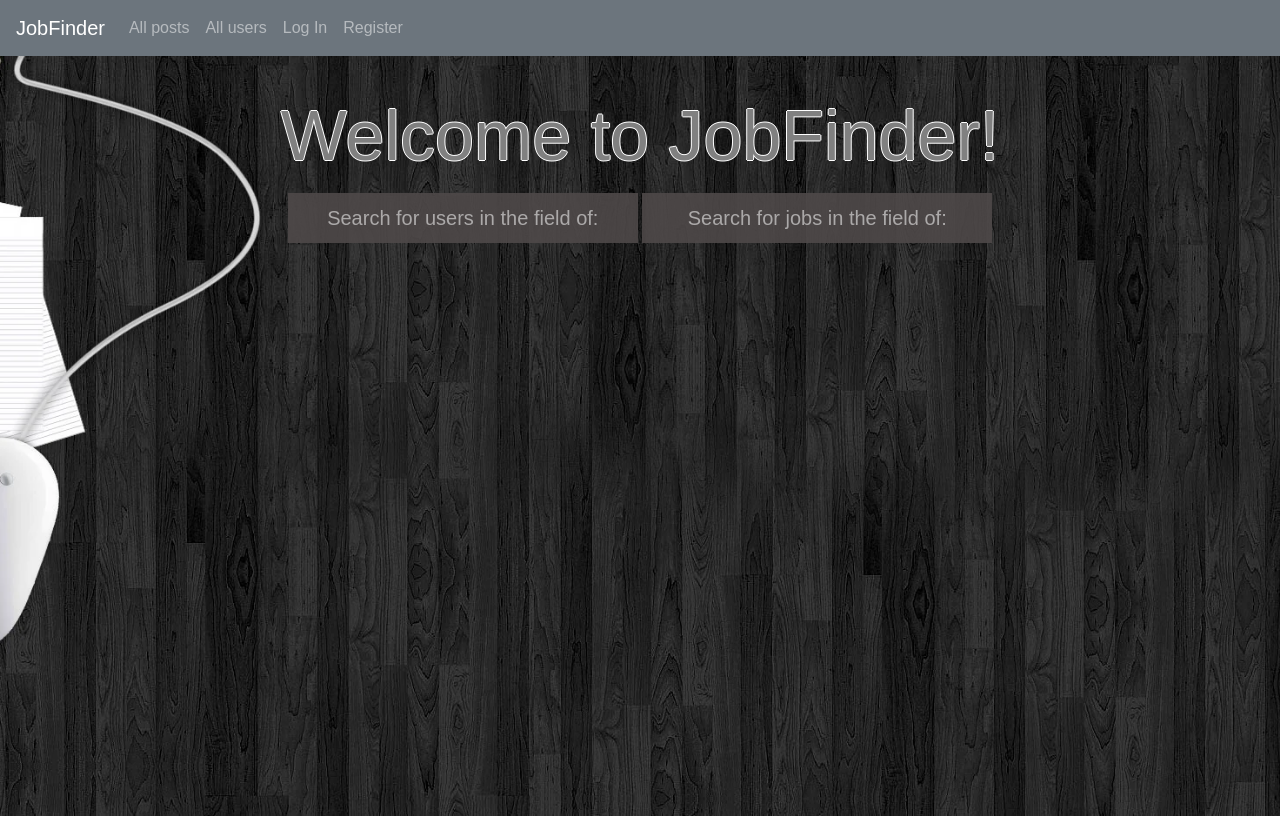
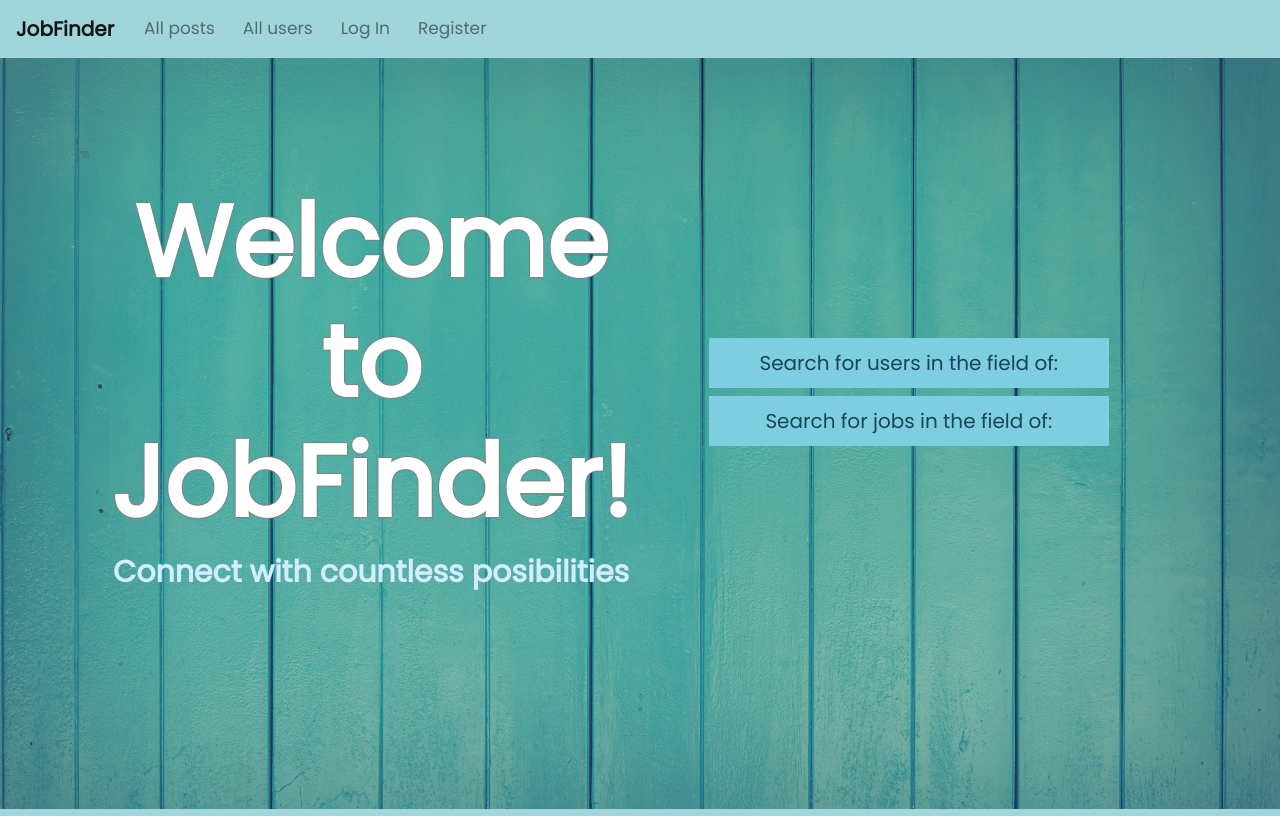
Before and after one commit to B-A-Programs/Final-project-CS50W, a Django app: page / in a window 1280 px wide. Run offline with Django 4.2, Linux system fonts and the light colour scheme; some libraries are stand-ins or nearby versions.

Commit message:
Major visual updates

```diff
--- a/JobFinder/JobFinderApp/static/JobFinderApp/styles.css
+++ b/JobFinder/JobFinderApp/static/JobFinderApp/styles.css
@@ -1,11 +1,23 @@
+@import url('https://fonts.googleapis.com/css2?family=Poppins&display=swap');
+
 /* Post mouser-over */
 .post:hover {
-    background-color: rgb(202, 238, 255);
+  background-color: rgb(202, 238, 255);
+}
+
+.post1:hover {
+  background-color: rgb(202, 238, 255);
 }
 
 .post {
-  background-color: rgb(221, 253, 255);
+background-color: rgb(221, 253, 255);
+cursor: pointer;
 }
+
+.post1 {
+background-color: rgb(221, 253, 255);
+}
+
 
 .side-content {
     margin-left: 215px;
@@ -15,22 +27,69 @@ html, body {
     margin:0px;
     height:100%;
     background: #def2ff;
-    font-family: sans-serif;
+    font-family: 'Poppins', sans-serif;
+}
+
+.cRow {
+    display: flex;
+    height: 88%;
+    align-items: center;
+}
+
+.cCol {
+    flex-basis: 50%;
+    text-align: center;
+    margin: 0 1px;
 }
 
 .bckg {
-    background-image: url('\images/Desk_img.webp');
-    height: 95%;
+    background-image: linear-gradient(rgba(255, 255, 255, 0.068), rgba(255, 255, 255, 0.068)),url('\images/Blue_planks.jpg');
     width: 100%;
+    height: 93.9vh;
 
     background-position: center;
     background-size: cover;
+    padding-left: 8%;
+    padding-right: 8%;
+    box-sizing: border-box;
 }
 
 .title {
-    color: grey;
-    text-shadow: -1px 0 white, 0 1px white, 1px 0 white, 0 -1px white;
-    font-size: 70px;
+    color: rgb(255, 255, 255);
+    text-shadow: -1px 0 gray, 0 1px gray, 1px 0 gray, 0 -1px gray;
+    font-size: 100px;
+}
+
+#desc {
+    width: 60%;
+    margin-left: 20%;
+}
+
+@media screen and (max-width: 1100px) {
+    .title {
+      color: rgb(255, 255, 255);
+      text-shadow: -1px 0 gray, 0 1px gray, 1px 0 gray, 0 -1px gray;
+      font-size: 70px;
+    }
+
+    .cCol {
+      flex-basis: 50%;
+      text-align: center;
+      display: block;
+      margin: 0 1px;
+    }
+
+    .cRow {
+      padding-top: 20%;
+      display: block;
+      height: 88%;
+      align-items: center;
+    }
+
+    #desc {
+      width: 80%;
+      margin-left: 10%;
+    }
 }
 
 /* From W3Schools https://www.w3schools.com/howto/howto_css_sidebar_responsive.asp */
@@ -38,7 +97,7 @@ html, body {
     margin: 0;
     padding: 0;
     width: 200px;
-    background-color: #f1f1f1;
+    background-color: #dddddd;
     position: fixed;
     height: 100%;
     overflow: auto;
@@ -56,6 +115,10 @@ html, body {
 .sidebar a:hover {
     background-color: #555;
     color: white;
+}
+
+nav div ul li {
+    margin: 0 6px;
 }
 
 /* On screens that are less than 700px wide, make the sidebar into a topbar */
@@ -86,12 +149,12 @@ html, body {
 /* From W3Schools https://www.w3schools.com/css/css_dropdowns.asp */
 /* Style The Dropdown Button */
 .dropbtn {
-  background-color: #4e4949e5;
-  color: rgba(255, 255, 255, 0.541);
+  background-color: #7ecee2;
+  color: rgb(23, 70, 85);
   padding: 10px;
   margin-top: 2%;
   font-size: 20px;
-  min-width: 350px;
+  width: 400px;
   border: none;
   cursor: pointer;
 }
@@ -105,22 +168,22 @@ html, body {
 .dropdown-content {
   display: none;
   position: absolute;
-  background-color: #a39d9dce;
-  min-width: 350px;
-  box-shadow: 0px 8px 16px 0px rgba(0,0,0,0.2);
+  background-color: #82d4dfe5;
+  width: 400px;
+  box-shadow: 0px 8px 16px 0px rgba(47, 168, 216, 0.719);
   z-index: 1;
 }
 
 /* Links inside the dropdown */
 .dropdown-content a {
   color: rgba(34, 33, 33, 0.829);
-  padding: 8px;
+  padding: 5px;
   text-decoration: none;
   display: block;
 }
 
 /* Change color of dropdown links on hover */
-.dropdown-content a:hover {background-color: #a89e9ece}
+.dropdown-content a:hover {background-color: #82e6f8d5}
 
 /* Show the dropdown menu on hover */
 .dropdown:hover .dropdown-content {
@@ -129,5 +192,5 @@ html, body {
 
 /* Change the background color of the dropdown button when the dropdown content is shown */
 .dropdown:hover .dropbtn {
-  background-color: #616064ce;
+  background-color: #57d6dfee;
 }
--- a/JobFinder/JobFinderApp/templates/JobFinderApp/index.html
+++ b/JobFinder/JobFinderApp/templates/JobFinderApp/index.html
@@ -5,21 +5,24 @@
 
 {% block body %}
 <div class="bckg">
-    <div style="padding: 3%; text-align: center;">
-        {% if message %}
-            <div class="alert alert-danger" style="margin-top: 30px;" role="alert">{{ message }}</div>
-        {% endif %}
-        <h1 class="title">Welcome to JobFinder!</h1>
+    <div class="cRow">
+        <div class="cCol">
+            <h1 class="title"><strong>Welcome to JobFinder!</strong></h1>
+            <span style="font-size: 30px; color: rgb(210, 237, 255);"><strong>Connect with countless posibilities</strong></span>
+        </div>
+        <div class="cCol">
             <div class="dropdown">
-            <button class="dropbtn">Search for users in the field of: </button>
+                <button class="dropbtn">Search for users in the field of:</button>
                 <div id="dp_people" class="dropdown-content">
                 </div>
             </div>
             <div class="dropdown">
-            <button class="dropbtn">Search for jobs in the field of: </button>
+                <button class="dropbtn">Search for jobs in the field of:</button>
                 <div id="dp_jobs" class="dropdown-content">
                 </div>
             </div>
         </div>
+
+    </div>
 </div>
 {% endblock %}
--- a/JobFinder/JobFinderApp/templates/JobFinderApp/layout.html
+++ b/JobFinder/JobFinderApp/templates/JobFinderApp/layout.html
@@ -13,8 +13,8 @@
     </head>
     <body>
 
-        <nav class="navbar navbar-expand-md navbar-dark bg-secondary">
-            <a class="navbar-brand" href="{% url 'index' %}">JobFinder</a>
+        <nav class="navbar navbar-expand-md navbar-light" style="background-color: rgb(160, 214, 218); font-size: 17px;">
+            <a class="navbar-brand" href="{% url 'index' %}"><strong>JobFinder</strong></a>
             <button class="navbar-toggler" type="button" data-toggle="collapse" data-target="#navbarNav" aria-controls="navbarNav" aria-expanded="false" aria-label="Toggle navigation">
                 <span class="navbar-toggler-icon"></span>
             </button>
--- a/JobFinder/JobFinderApp/views.py
+++ b/JobFinder/JobFinderApp/views.py
@@ -257,7 +257,8 @@ def posts(request, field, level):
         return render(request, "JobFinderApp/posts.html", {
             'title': f"Job posts in the field of: {field} | Level: {level}",
             'posts': Job.objects.filter(field = field, level = level),
-            'field': field
+            'field': field,
+            'level': level
         })
     elif field != "all":
         return render(request, "JobFinderApp/posts.html", {
```
Also changed, not shown: JobFinder/JobFinderApp/templates/JobFinderApp/posts.html (+9 -3 lines), JobFinder/JobFinderApp/templates/JobFinderApp/profile.html (+6 -6 lines), JobFinder/JobFinderApp/templates/JobFinderApp/users.html (+4 -4 lines), JobFinder/JobFinderApp/static/JobFinderApp/images/Blue_planks.jpg (added), JobFinder/JobFinderApp/static/JobFinderApp/images/Desk_img.webp (deleted), JobFinder/db.sqlite3. Lines whose indentation alone changed are shown as unchanged.
